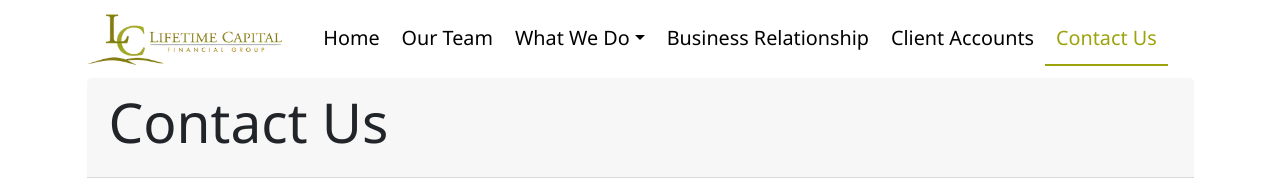
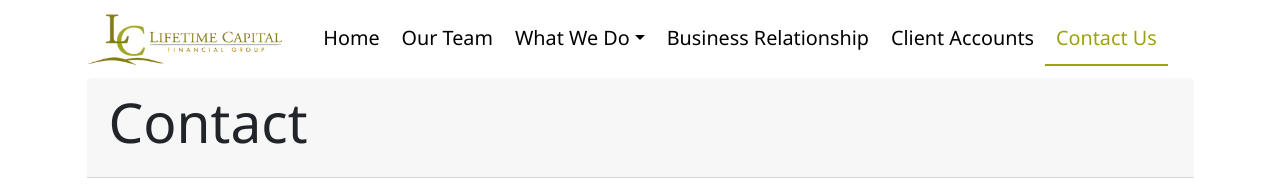
Before and after one commit to joswald123/Lifetimews, a React (Create React App) app: page /contact in a window 1280 px wide. Shown: the top 188 px of the page. Built offline with nearby package versions, Linux system fonts and the light colour scheme.

Commit message:
first commit heroku

```diff
--- a/src/Components/Pages/Contact.js
+++ b/src/Components/Pages/Contact.js
@@ -10,7 +10,7 @@ function Contact() {
         <Row>
           <Col>
             <CardHeader>
-              <h1>Contact Us</h1>
+              <h1>Contact</h1>
             </CardHeader>
           </Col>
         </Row>
```
